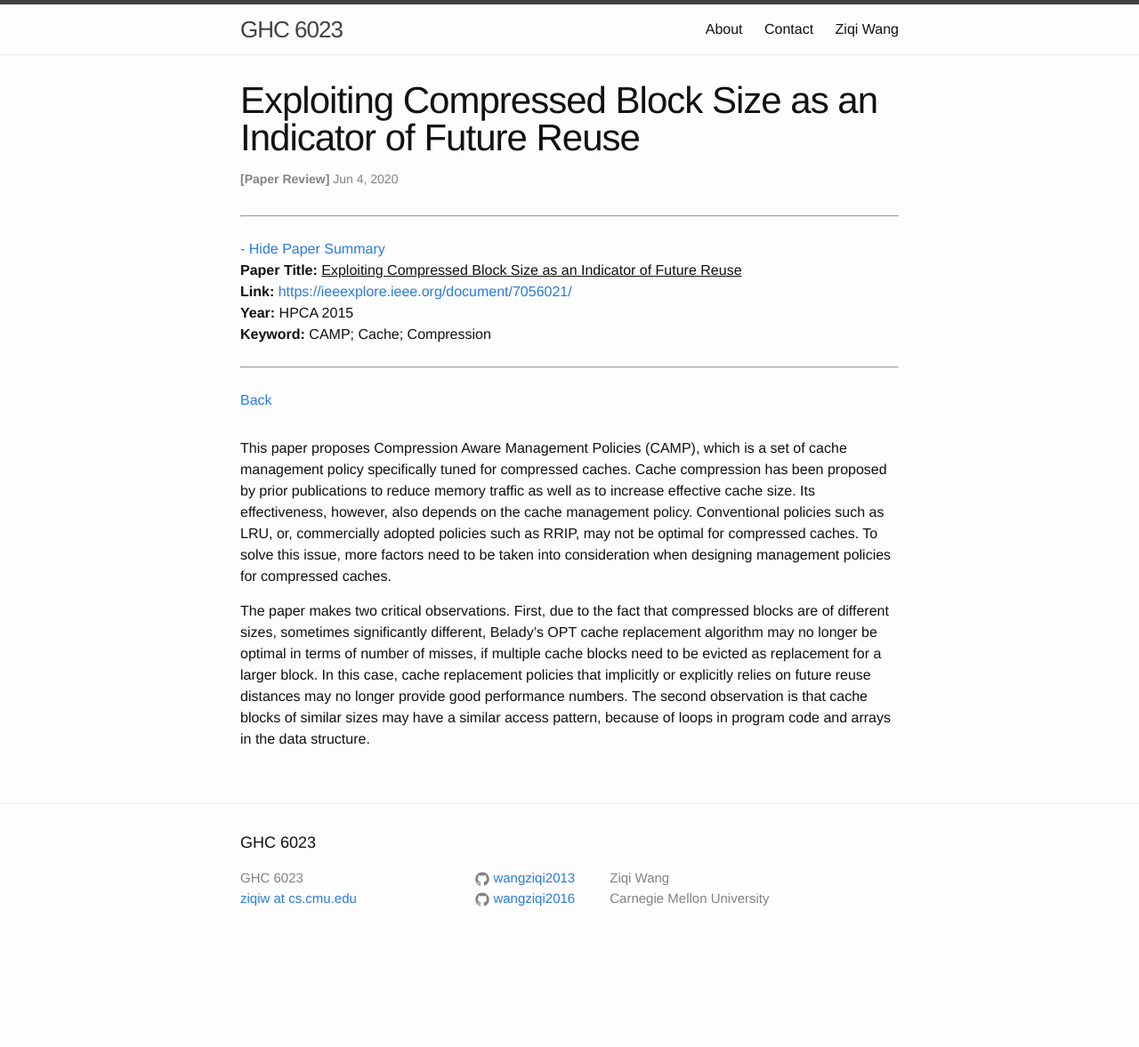
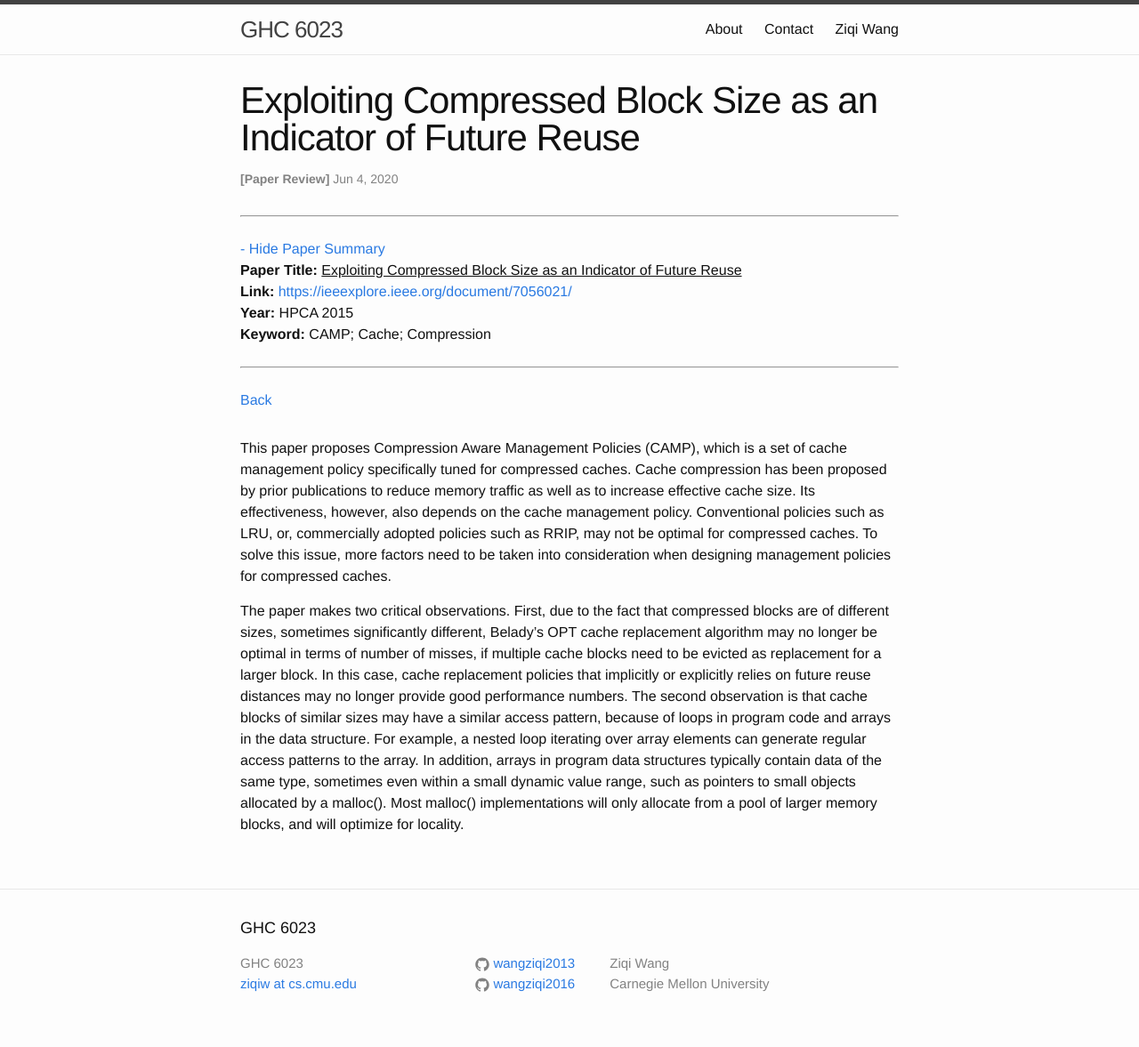
Before and after one commit to wangziqi2013/wangziqi2013.github.io, a Jekyll site: the page built from _posts/2020-06-04-camp.markdown, in a window 1280 px wide. Shown: the whole page at 89% size. Built offline with Jekyll 4.4.1, drawn with Linux system fonts in a browser that asks for light colours; before the commit the page ends 1081 px from its top, so only the background shows below that.

Commit message:
Adding loops

```diff
--- a/_posts/2020-06-04-camp.markdown
+++ b/_posts/2020-06-04-camp.markdown
@@ -25,3 +25,7 @@ if multiple cache blocks need to be evicted as replacement for a larger block. I
 that implicitly or explicitly relies on future reuse distances may no longer provide good performance numbers.
 The second observation is that cache blocks of similar sizes may have a similar access pattern, because of loops in program
 code and arrays in the data structure.
+For example, a nested loop iterating over array elements can generate regular access patterns to the array.
+In addition, arrays in program data structures typically contain data of the same type, sometimes even within a small
+dynamic value range, such as pointers to small objects allocated by a malloc(). Most malloc() implementations will
+only allocate from a pool of larger memory blocks, and will optimize for locality.
```
